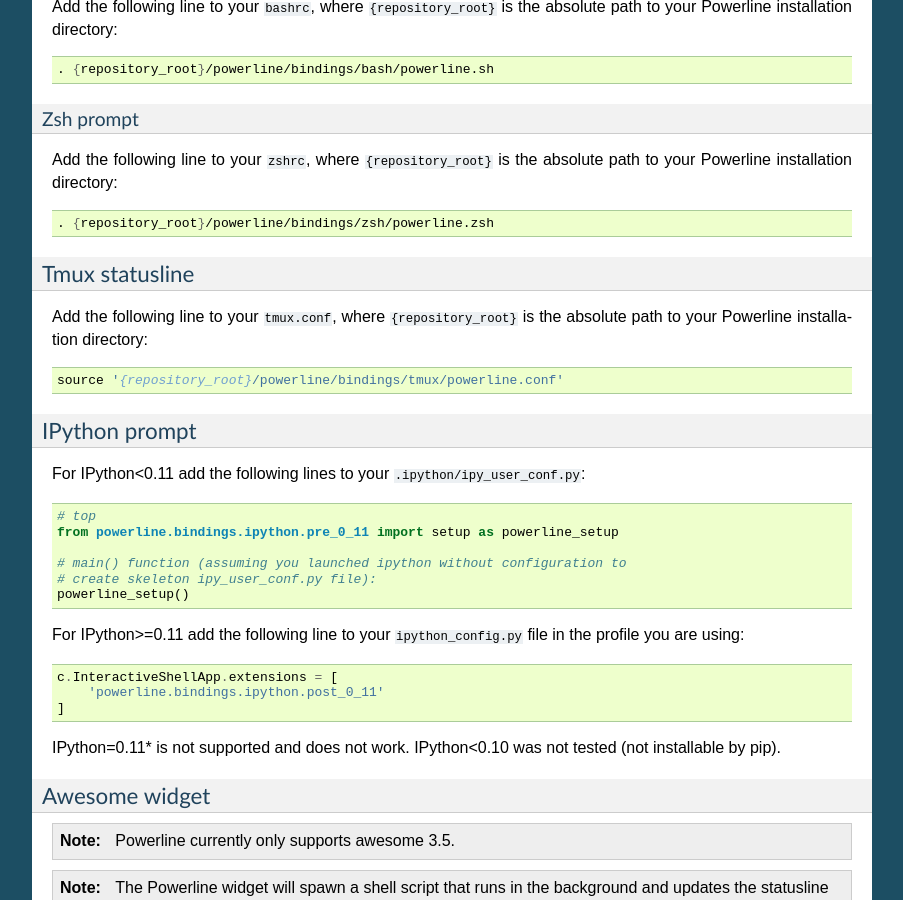
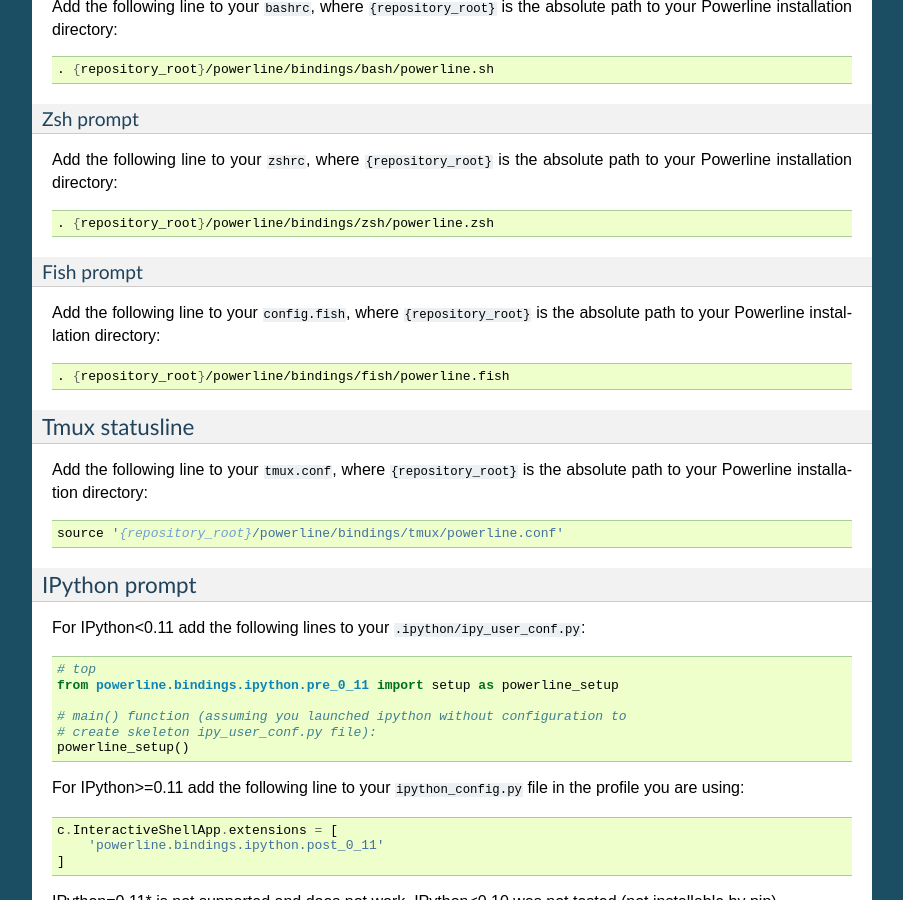
Before and after one commit to someyooyo/someyooyo, a Sphinx documentation site: the page built from docs/source/overview.rst, in a window 1280 px wide and 900 px high, scrolled down 2189 px. Shown: the whole window, without its empty margins (198-1101 px from the left). Built offline with Sphinx 7.4.7, drawn with Linux system fonts in a browser that asks for light colours.

Commit message:
Make fish bindings feature complete, add documentation
Added features:
- Updating TMUX_PWD_* when PWD variable changes
- Updating TMUX_COLUMNS_* when WINCH signal is received

```diff
--- a/docs/source/overview.rst
+++ b/docs/source/overview.rst
@@ -150,6 +150,16 @@ absolute path to your Powerline installation directory:
 
    . {repository_root}/powerline/bindings/zsh/powerline.zsh
 
+Fish prompt
+^^^^^^^^^^^
+
+Add the following line to your :file:`config.fish`, where ``{repository_root}``
+is the absolute path to your Powerline installation directory:
+
+.. code-block:: bash
+
+   . {repository_root}/powerline/bindings/fish/powerline.fish
+
 Tmux statusline
 ---------------
 
```
Also changed, not shown: 1 other file.
